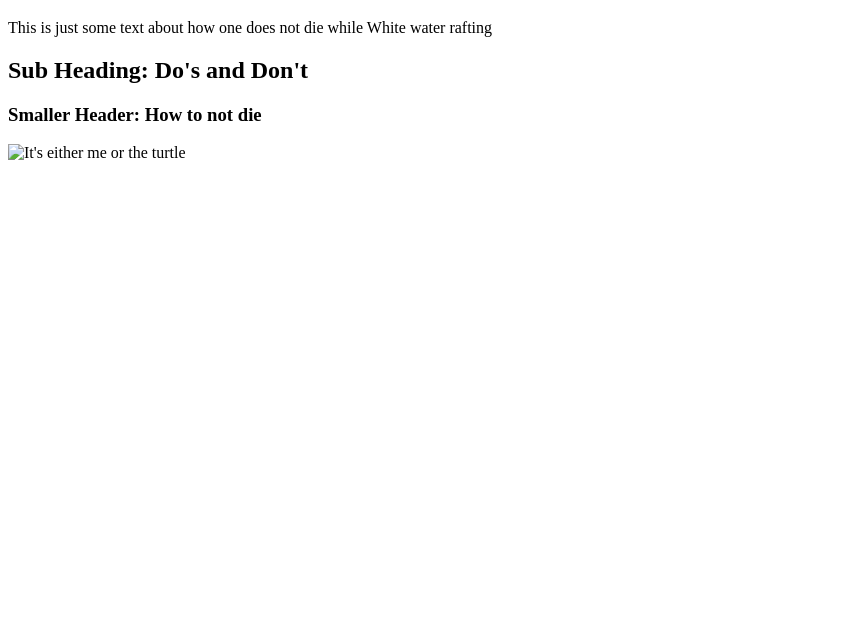
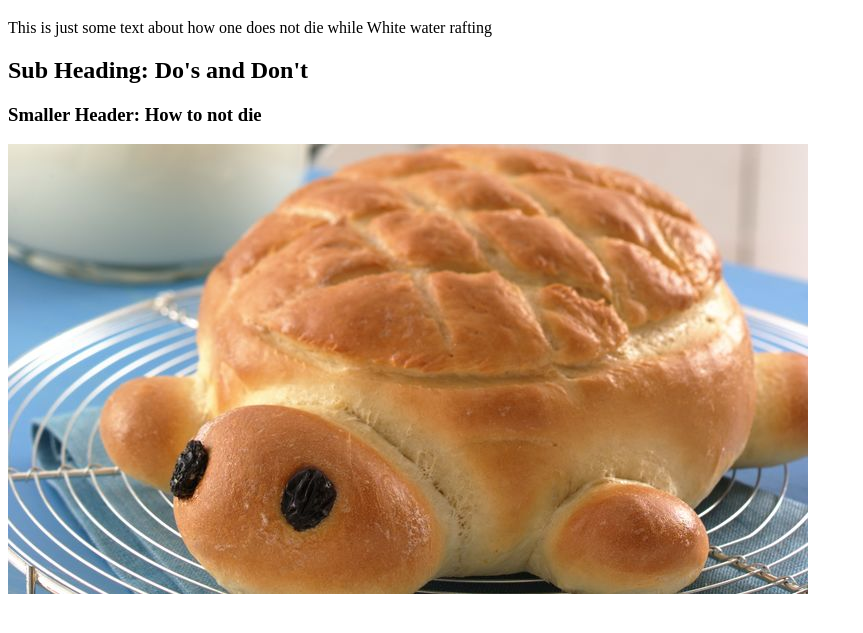
Before and after one commit to BenPainter/benpainter.github.io, a plain HTML site: page hello.html in a window 1280 px wide. Shown: the part 61-694 px from the top of the page, without its empty margins (0-863 px from the left). Drawn offline with Linux system fonts and the light colour scheme.

Commit message:
Turtle works now

```diff
--- a/hello.html
+++ b/hello.html
@@ -8,6 +8,6 @@
         <p>This is just some text about how one does not die while White water rafting</p>
         <h2>Sub Heading: Do's and Don't</h2>
         <h3>Smaller Header: How to not die</h3>
-        <img alt="It's either me or the turtle" src="images/Turtle_bread.jpg"  />
+        <img alt="It's either me or the turtle" src="Turtle_bread.jpg"  />
     </body>
 </html>
```
